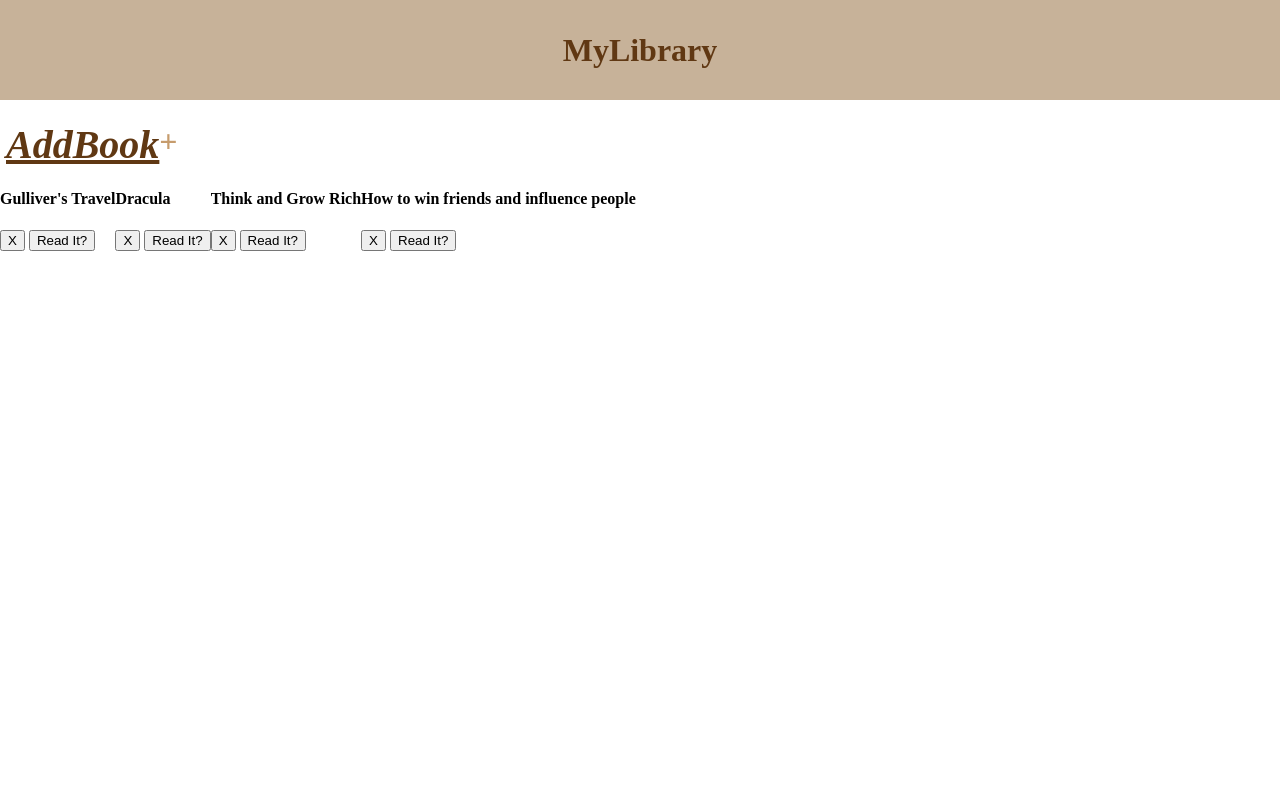
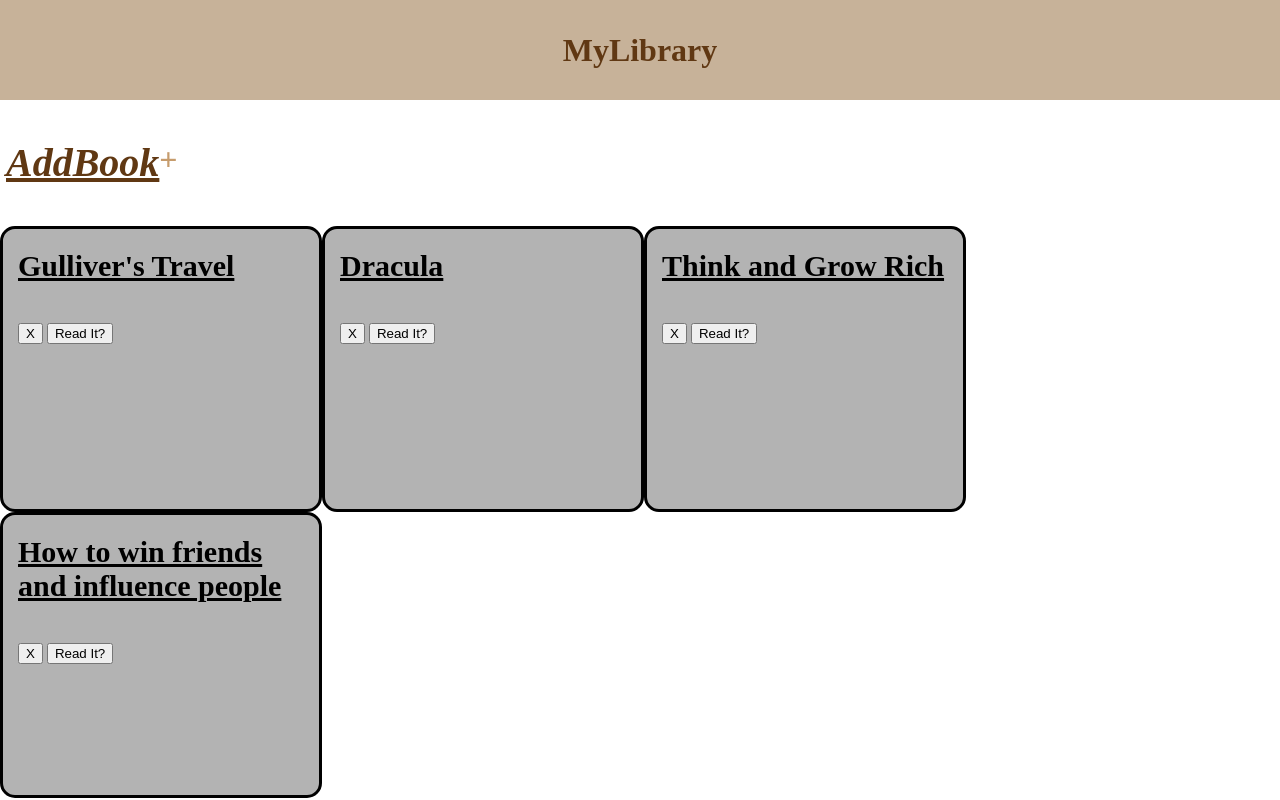
Before and after one commit to Diolemos/LIbrary, a plain HTML site: page index.html in a window 1280 px wide. Drawn offline with Linux system fonts and the light colour scheme; a web font is replaced by a local one.

Commit message:
Update style.css
working on the default style for the cards. which will be the one applied to cards that haven`t  been read.

```diff
--- a/style.css
+++ b/style.css
@@ -19,7 +19,7 @@ header{
     align-items: center;
     justify-content: center;
     background-color: #c7b299;
-    margin-bottom: 20px;
+    margin-bottom: 3%;
 }
 header p{
     font-family: 'Gentium Book Basic', serif;
@@ -40,6 +40,7 @@ header p{
     text-decoration: underline;
     padding-right: 0;
   position: relative;
+  margin-bottom: 3%;
 }
 
 
@@ -64,3 +65,21 @@ header p{
     flex-direction: row;
     flex-wrap: wrap;
 }
+
+.card{
+    width: 322px;
+    height: 286px;
+    border: 3px solid #000;
+    border-radius: 15px;
+    background: #b3b3b3;
+    padding:15px;
+}
+
+.card-title{
+    color: #000;
+    text-decoration: underline;
+    font-family: 'Gentium Book Basic', serif;
+    font-weight: 600;
+    font-size: 30px;
+    margin-top: 5px;
+}
```
